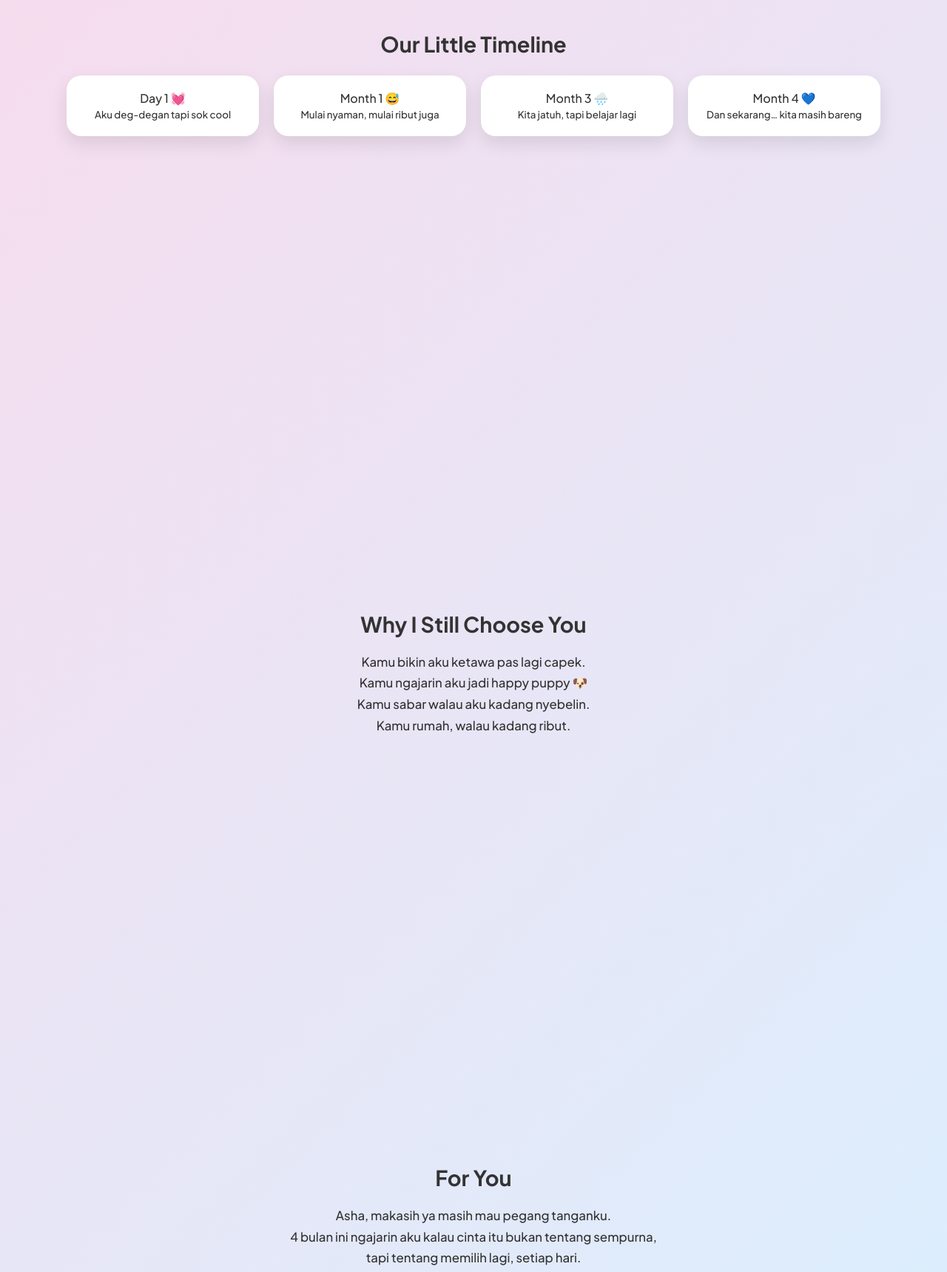
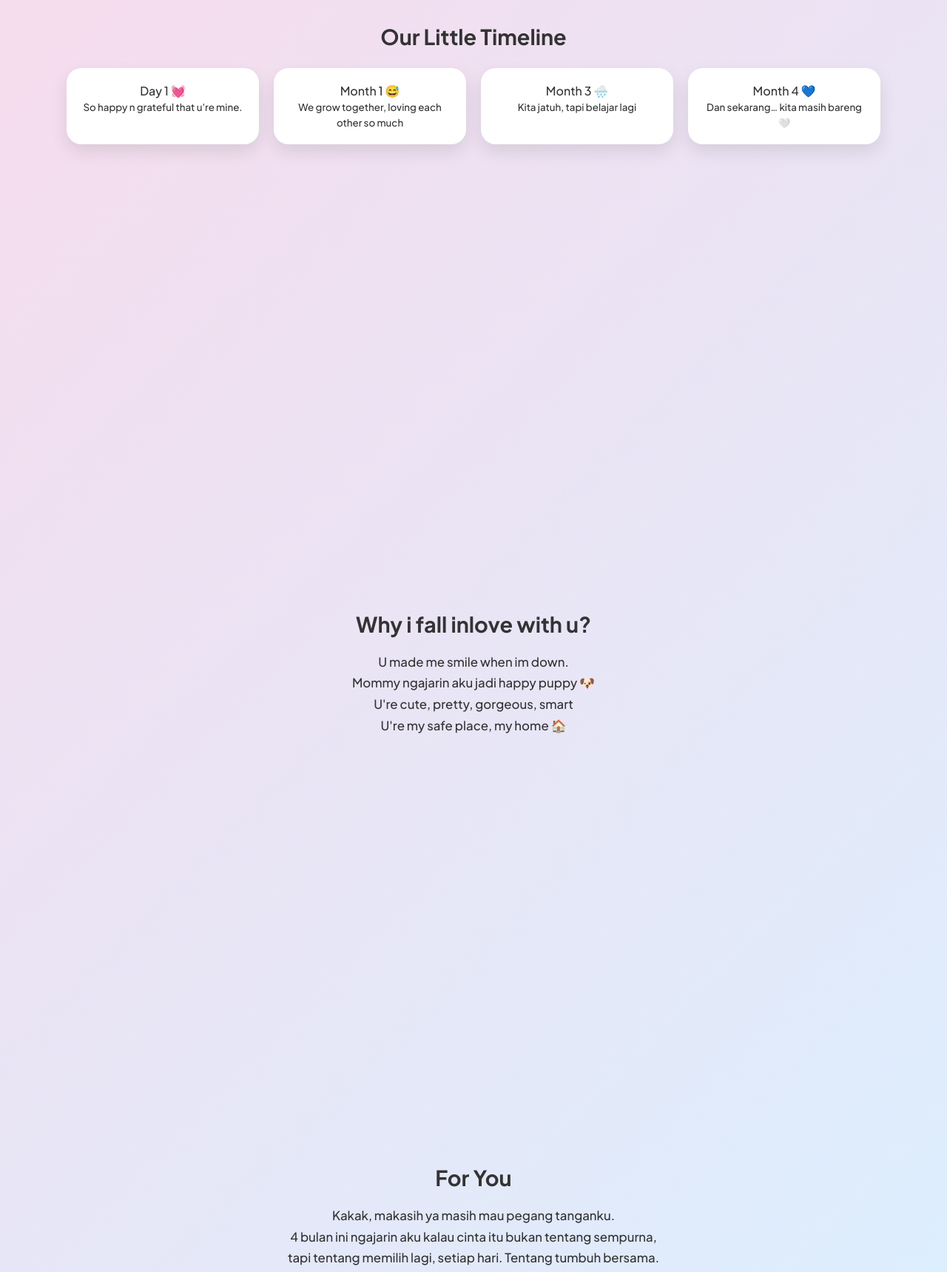
Before and after one commit to ATHAR771/happyanniversary, a plain HTML site: page index.html in a window 1280 px wide. Shown: the part 1080-2799 px from the top of the page at 74% size. Drawn offline with Linux system fonts and the light colour scheme.

Commit message:
Update index.html

```diff
--- a/index.html
+++ b/index.html
@@ -2,7 +2,7 @@
 <html lang="en">
 <head>
 <meta charset="UTF-8">
-<title>Happy 4 Months, Asha 💙</title>
+<title>Happy 4 Months, Asha sayang 🤍</title>
 <meta name="viewport" content="width=device-width, initial-scale=1.0">
 
 <link href="https://fonts.googleapis.com/css2?family=Plus+Jakarta+Sans:wght@300;500;700&display=swap" rel="stylesheet">
@@ -104,37 +104,37 @@ p{max-width:600px;font-size:1.05em;line-height:1.7;margin-bottom:20px;}
 <div class="hearts"></div>
 
 <section class="fade">
-  <h1>Happy 4 Months, Asha 💐</h1>
-  <p>still choosing you, every single day.</p>
+  <h1>Happy 4 Months, Mommy Asha 💐</h1>
+  <p>I Love You, every single day.</p>
   <button class="btn" id="startBtn">Start our little story →</button>
 </section>
 
 <section class="fade">
   <h2>Our Little Timeline</h2>
   <div class="cards">
-    <div class="card">Day 1 💓<br><small>Aku deg-degan tapi sok cool</small></div>
-    <div class="card">Month 1 😅<br><small>Mulai nyaman, mulai ribut juga</small></div>
+    <div class="card">Day 1 💓<br><small>So happy n grateful that u're mine.</small></div>
+    <div class="card">Month 1 😅<br><small>We grow together, loving each other so much</small></div>
     <div class="card">Month 3 🌧️<br><small>Kita jatuh, tapi belajar lagi</small></div>
-    <div class="card">Month 4 💙<br><small>Dan sekarang… kita masih bareng</small></div>
+    <div class="card">Month 4 💙<br><small>Dan sekarang… kita masih bareng 🤍</small></div>
   </div>
 </section>
 
 <section class="fade">
-  <h2>Why I Still Choose You</h2>
+  <h2>Why i fall inlove with u?</h2>
   <p>
-    Kamu bikin aku ketawa pas lagi capek.<br>
-    Kamu ngajarin aku jadi happy puppy 🐶<br>
-    Kamu sabar walau aku kadang nyebelin.<br>
-    Kamu rumah, walau kadang ribut.
+    U made me smile when im down.<br>
+    Mommy ngajarin aku jadi happy puppy 🐶<br>
+    U're cute, pretty, gorgeous, smart<br>
+    U're my safe place, my home 🏠
   </p>
 </section>
 
 <section class="fade">
   <h2>For You</h2>
   <p>
-    Asha, makasih ya masih mau pegang tanganku.<br>
+    Kakak, makasih ya masih mau pegang tanganku.<br>
     4 bulan ini ngajarin aku kalau cinta itu bukan tentang sempurna,<br>
-    tapi tentang memilih lagi, setiap hari.
+    tapi tentang memilih lagi, setiap hari. Tentang tumbuh bersama.
   </p>
 
   <div class="choice-wrap">
@@ -148,7 +148,7 @@ p{max-width:600px;font-size:1.05em;line-height:1.7;margin-bottom:20px;}
 </section>
 
 <audio id="music" loop>
-  <source src="music.mp3" type="audio/mpeg">
+  <source src="ilysb.mp3" type="audio/mpeg">
 </audio>
 
 <script>
```
